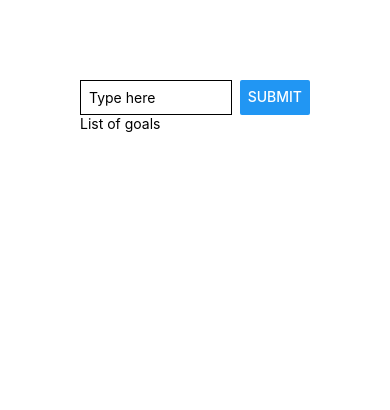
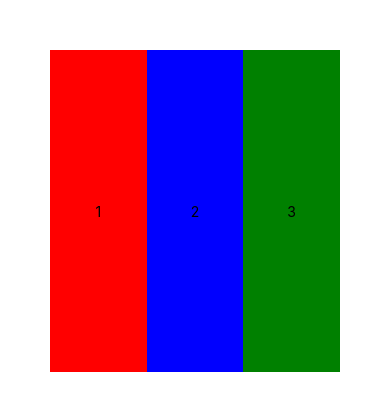
Before and after one commit to ytsykvas/shopping-list-with-React-Native, a React Native app: screen / in a window 390 px wide. Shown: the top 410 px of the page. Built offline with nearby package versions, Linux system fonts and the light colour scheme.

Commit message:
Flexbox-a-deep-dive

```diff
--- a/App.js
+++ b/App.js
@@ -2,31 +2,67 @@
 
 export default function App() {
   return (
-    <View style={styles.appContainer}>
-      <View style={styles.inputContainer}>
-        <TextInput style={styles.textInput} placeholder='Type here'/>
-        <Button title='submit'/>
+    // <View style={styles.appContainer}>
+    //   <View style={styles.inputContainer}>
+    //     <TextInput style={styles.textInput} placeholder='Type here'/>
+    //     <Button title='submit'/>
+    //   </View>
+    //   <View>
+    //     <Text>List of goals</Text>
+    //   </View>
+    // </View>
+
+    <View style={{ padding: 50, flexDirection: 'row', width: '100%', height: '50%', justifyContent: 'space-around', alignItems: 'stretch' }}>
+      <View
+        style={{
+          backgroundColor: 'red',
+          flex: 1,
+          justifyContent: 'center',
+          alignItems: 'center'
+        }}
+      >
+        <Text>1</Text>
       </View>
-      <View>
-        <Text>List of goals</Text>
+
+      <View
+        style={{
+          backgroundColor: 'blue',
+          flex: 1,
+          justifyContent: 'center',
+          alignItems: 'center'
+        }}
+      >
+        <Text>2</Text>
+      </View>
+
+      <View
+        style={{
+          backgroundColor: 'green',
+          flex: 1,
+          justifyContent: 'center',
+          alignItems: 'center'
+        }}
+      >
+        <Text>3</Text>
       </View>
     </View>
   );
 }
 
 const styles = StyleSheet.create({
-  appContainer: {
-    padding: 80
-  },
-  inputContainer: {
-    flexDirection: 'row',
-    justifyContent: 'space-between'
-  },
-  textInput: {
-    borderWidth: 1,
-    boederColor: 'black',
-    width: '80%',
-    marginRight: 8,
-    padding: 8
-  }
+  // appContainer: {
+  //   padding: 80
+  // },
+  // inputContainer: {
+  //   flexDirection: 'row',
+  //   justifyContent: 'space-between'
+  // },
+  // textInput: {
+  //   borderWidth: 1,
+  //   boederColor: 'black',
+  //   width: '80%',
+  //   marginRight: 8,
+  //   padding: 8
+  // }
+
 });
```
